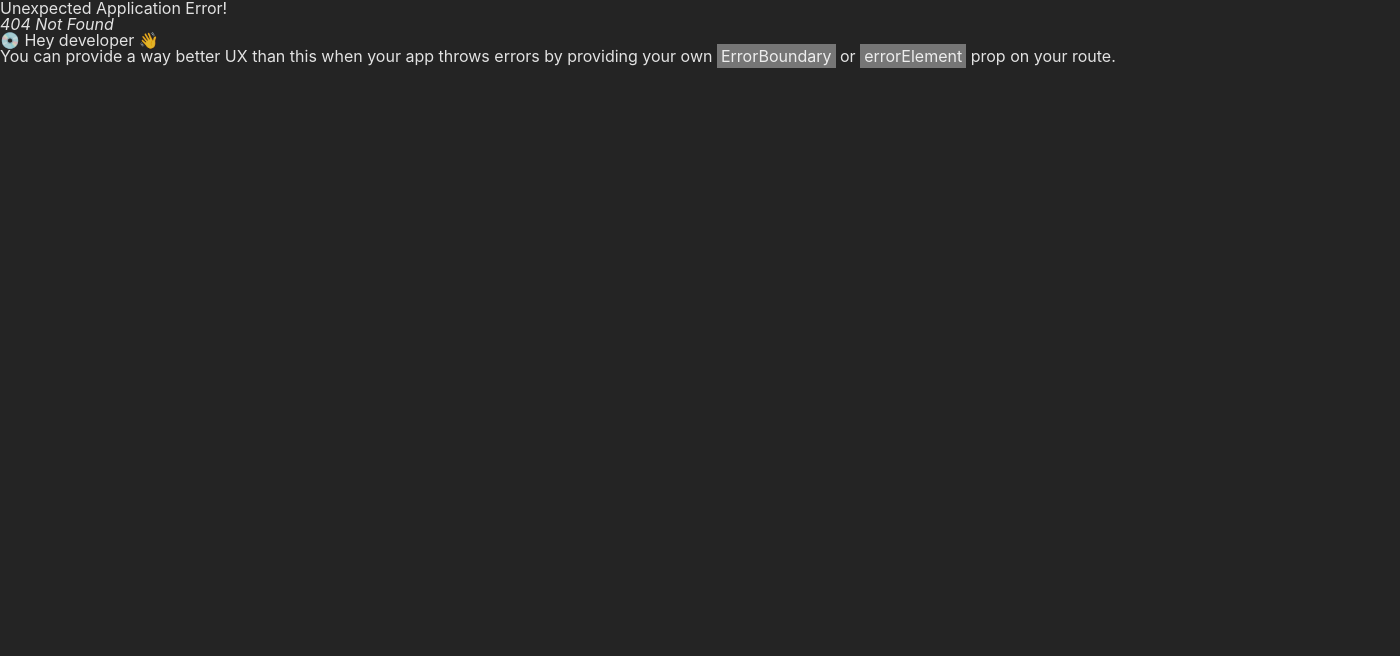
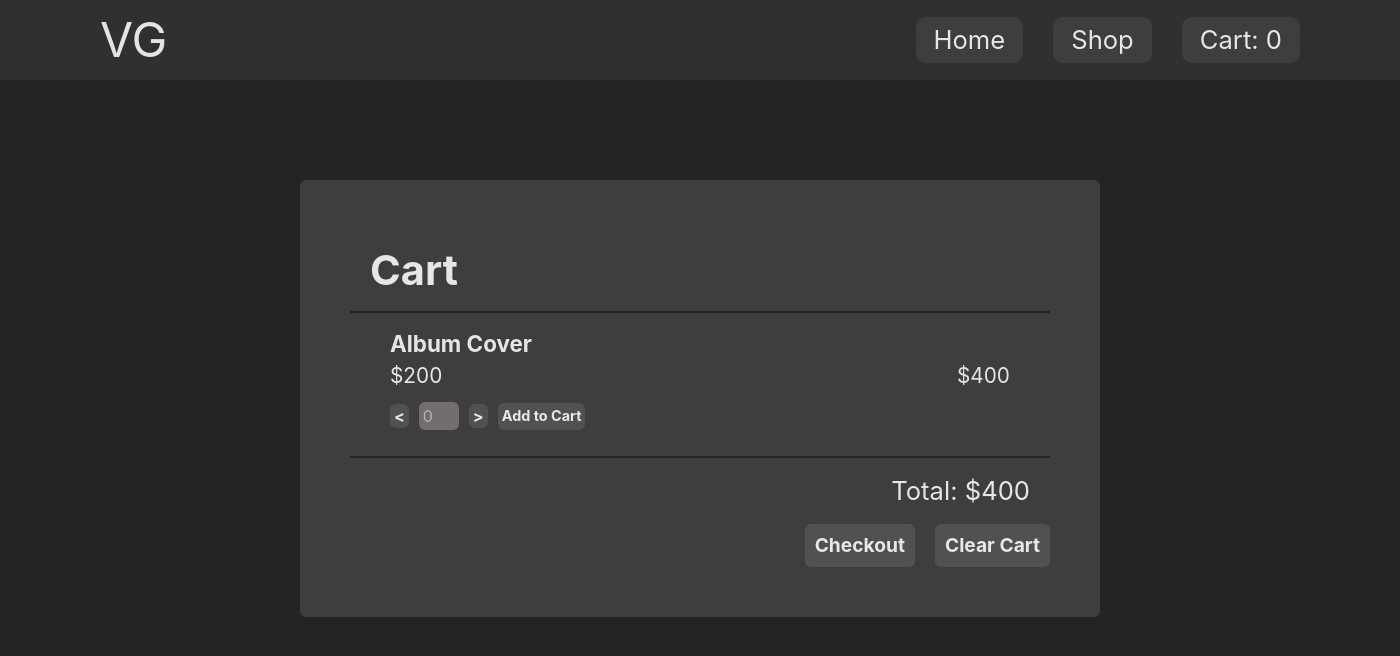
Before and after one commit to ccordoba464/ShoppingCart, a React (Vite) app in the folder OdinShoppingCart/: page /cart in a window 1280 px wide. Before the commit this address had no page. Shown: the top 656 px of the page, 1400 px wide, since content can reach past the window. Built offline with nearby package versions, Linux system fonts and the light colour scheme.

Commit message:
Style cart page

```diff
--- /dev/null
+++ b/OdinShoppingCart/src/CartPage/CartPage.jsx
@@ -0,0 +1,38 @@
+import styles from "../CartPage/CartPage.module.css";
+import PropTypes from "prop-types";
+
+function CartPage(props) {
+  return (
+    <>
+      <div className={styles.cartContainer}>
+        <div className={styles.cartDisplay}>
+          <div className={styles.cartTitle}>Cart</div>
+          <div className={styles.itemsContainer}>
+            <div className={styles.itemTitle}>Album Cover</div>
+            <div className={styles.pricesContainer}>
+              <div className={styles.itemPrice}>$200</div>
+              <div className={styles.totalPrice}>$400</div>
+            </div>
+            <div className={styles.buttonContainer}>
+              <button className={styles.changeAmt}>{"<"}</button>
+              <input type="text" className={styles.input} placeholder="0" />
+              <button className={styles.changeAmt}>{">"}</button>
+              <button className={styles.addCart}>Add to Cart</button>
+            </div>
+          </div>
+          <div className={styles.cartTotal}>Total: $400{props.total}</div>
+          <div className={styles.cartButtonContainer}>
+            <button className={styles.cartButton}>Checkout</button>
+            <button className={styles.cartButton}>Clear Cart</button>
+          </div>
+        </div>
+      </div>
+    </>
+  );
+}
+
+CartPage.propTypes = {
+  total: PropTypes.number,
+};
+
+export default CartPage;
--- /dev/null
+++ b/OdinShoppingCart/src/CartPage/CartPage.module.css
@@ -0,0 +1,100 @@
+.cartContainer {
+  display: flex;
+  flex-direction: column;
+  align-items: center;
+  justify-content: center;
+}
+
+.cartDisplay {
+  background-color: #3f3d3d;
+  width: 700px;
+  margin: 100px 300px;
+  padding: 50px;
+  border-radius: 6px;
+}
+
+.cartTitle {
+  font-size: 2.6rem;
+  border-bottom: 2px solid #242424;
+  padding: 20px 20px;
+  font-weight: bold;
+}
+
+.itemsContainer {
+  border-bottom: 2px solid #242424;
+  padding: 20px 40px;
+}
+
+.itemTitle {
+  font-size: 1.4rem;
+  font-weight: bold;
+  margin-bottom: 10px;
+}
+
+.pricesContainer {
+  display: flex;
+  justify-content: space-between;
+}
+
+.itemPrice,
+.totalPrice {
+  font-size: 1.3rem;
+}
+
+.buttonContainer {
+  margin-top: 10px;
+  display: flex;
+  align-items: center;
+  height: 40px;
+  gap: 10px;
+}
+
+.changeAmt {
+  background-color: #525050;
+  cursor: pointer;
+  padding: 4px;
+  border-radius: 6px;
+  font-weight: bold;
+}
+
+.input {
+  background-color: #726e6e;
+  width: 2rem;
+  padding: 4px;
+  border-radius: 6px;
+}
+
+.addCart {
+  background-color: #525050;
+  padding: 6px 4px;
+  font-weight: bold;
+  font-size: 0.9rem;
+  border-radius: 6px;
+  cursor: pointer;
+}
+
+::placeholder {
+  color: #b6b3b3;
+  opacity: 1;
+}
+
+.cartTotal {
+  font-size: 1.6rem;
+  padding: 20px 20px;
+  text-align: end;
+}
+
+.cartButtonContainer {
+  display: flex;
+  gap: 20px;
+  justify-content: end;
+}
+
+.cartButton {
+  background-color: #525050;
+  padding: 12px 10px;
+  font-weight: bold;
+  font-size: 1.2rem;
+  border-radius: 6px;
+  cursor: pointer;
+}
--- a/OdinShoppingCart/src/Components/NavBar/NavBar.jsx
+++ b/OdinShoppingCart/src/Components/NavBar/NavBar.jsx
@@ -20,7 +20,11 @@ function NavBar(props) {
                 Shop
               </Link>
             </li>
-            <li className={styles.li}>Cart: {props.itemCount}</li>
+            <li className={styles.li}>
+              <Link to="cart" className={styles.link}>
+                Cart: {props.itemCount}{" "}
+              </Link>
+            </li>
           </ul>
         </nav>
       </div>
--- a/OdinShoppingCart/src/main.jsx
+++ b/OdinShoppingCart/src/main.jsx
@@ -5,6 +5,7 @@ import "./index.css";
 import { createBrowserRouter, RouterProvider } from "react-router-dom";
 import HomePage from "./Components/HomePage/HomePage.jsx";
 import ShopPage from "./Components/ShopPage/ShopPage.jsx";
+import CartPage from "./CartPage/CartPage.jsx";
 
 const router = createBrowserRouter([
   {
@@ -13,11 +14,8 @@ const router = createBrowserRouter([
     children: [
       { path: "home", element: <HomePage /> },
       { path: "shop", element: <ShopPage /> },
+      { path: "cart", element: <CartPage /> },
     ],
-  },
-  {
-    path: "shop",
-    children: [],
   },
 ]);
 
```
